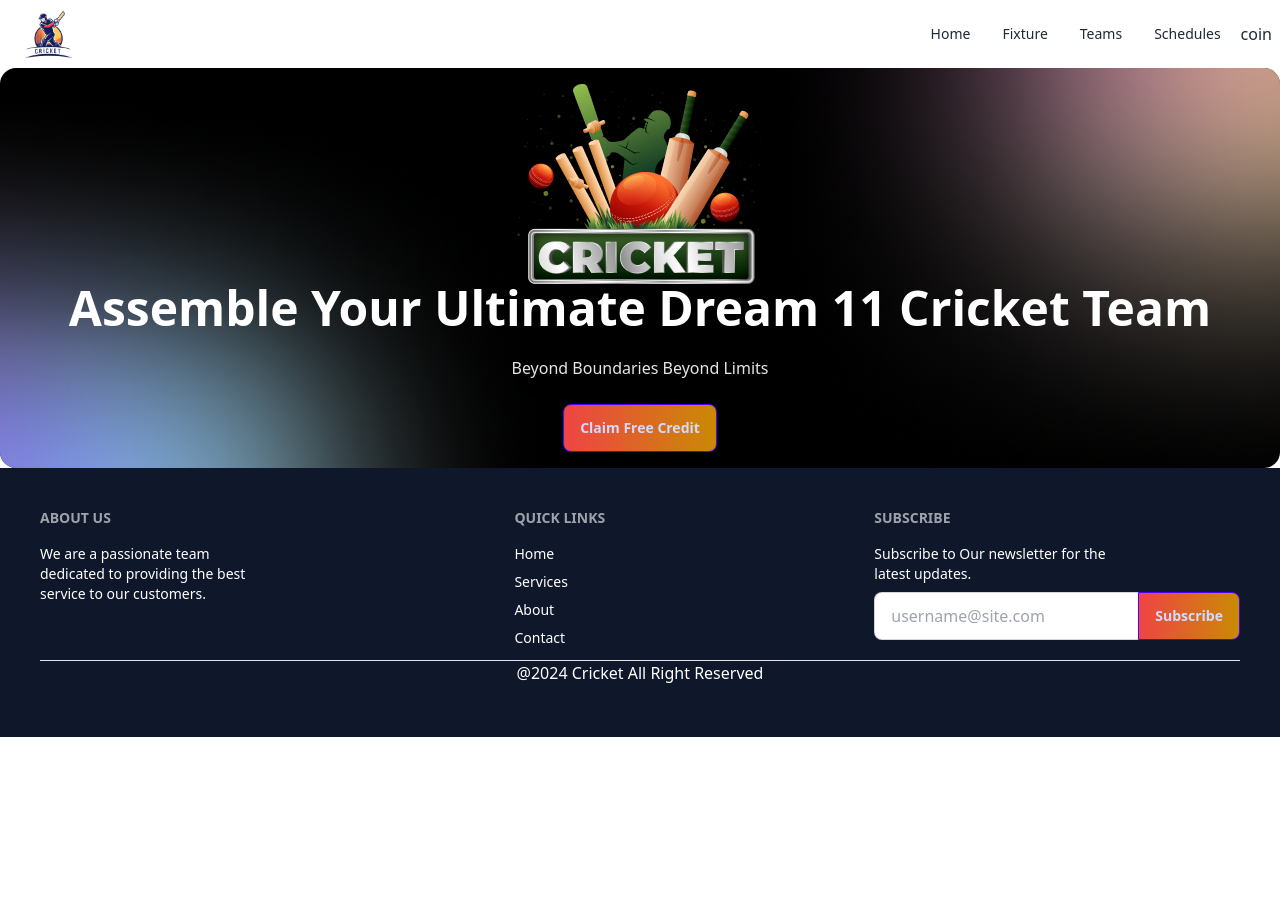
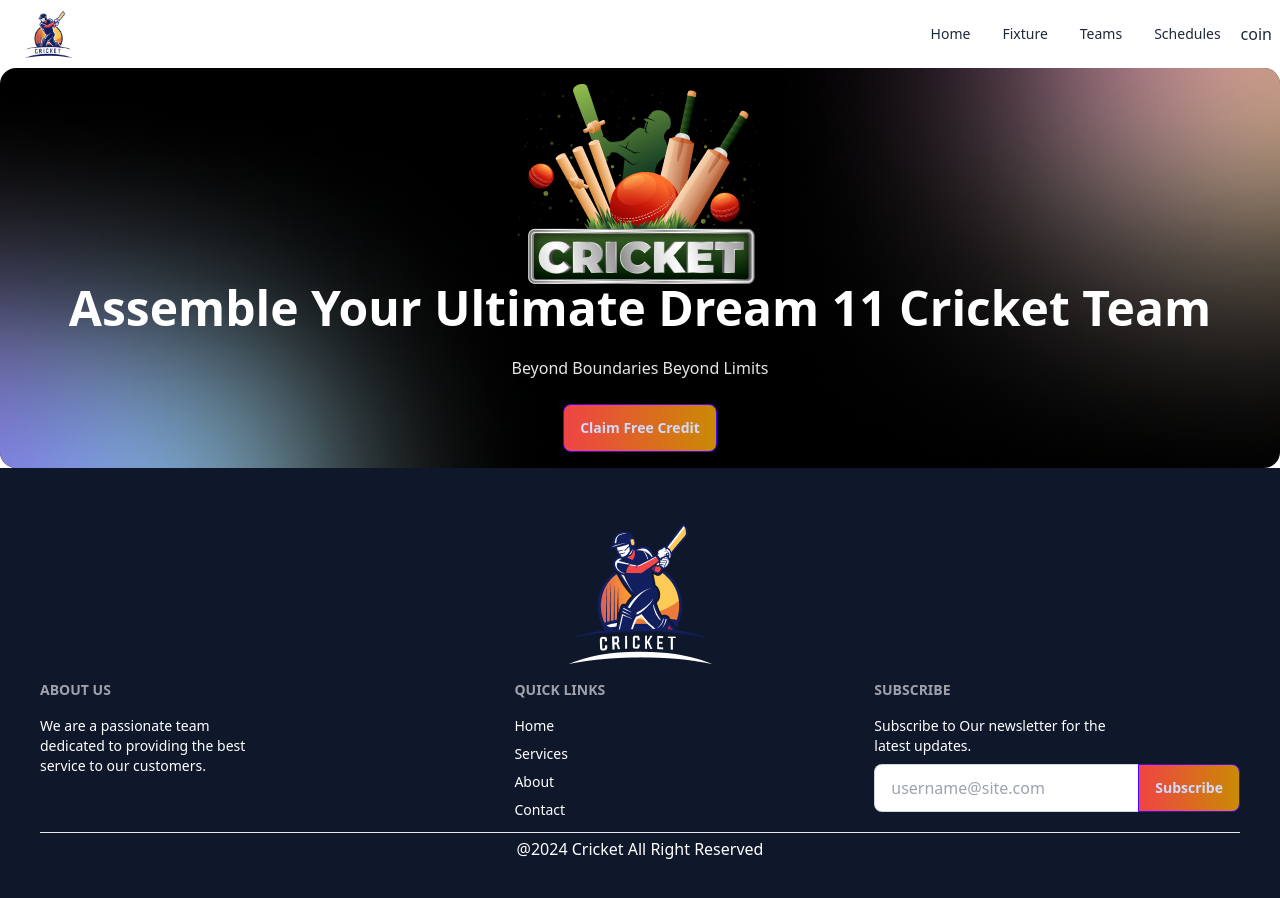
Before and after one commit to KaziAbdurRahim/Assignment-7, a React (Vite) app: page / in a window 1280 px wide. Shown: the top 898 px of the page. Before the commit the page ends 800 px from the top, so only its background shows below. Built offline with nearby package versions, Linux system fonts and the light colour scheme.

Commit message:
completed the footer layout

```diff
--- a/src/components/Footer/Footer.jsx
+++ b/src/components/Footer/Footer.jsx
@@ -1,8 +1,9 @@
-
+import logo from '../../assets/logo-footer.png'
 
 const Footer = () => {
     return (
         <footer className=" bg-slate-900  text-white p-10 ">
+            <img src={logo} alt="" className='mx-auto my-4' />
             <div className="footer md:flex md:justify-between">
             <nav>
                 <h6 className="footer-title">About Us</h6>
@@ -35,7 +36,7 @@ const Footer = () => {
 
             <div className="my-3">
             <hr className=" text-white"/>
-            <p className="text-center">@2024 Cricket All Right Reserved</p>
+            <p className="text-center mt-1">@2024 Cricket All Right Reserved</p>
             </div>
         </footer>
 
```
